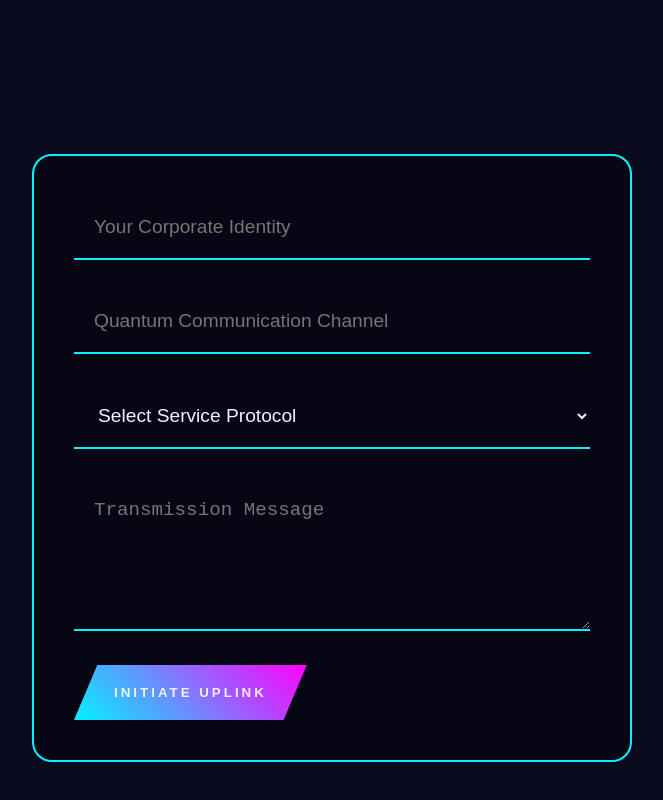
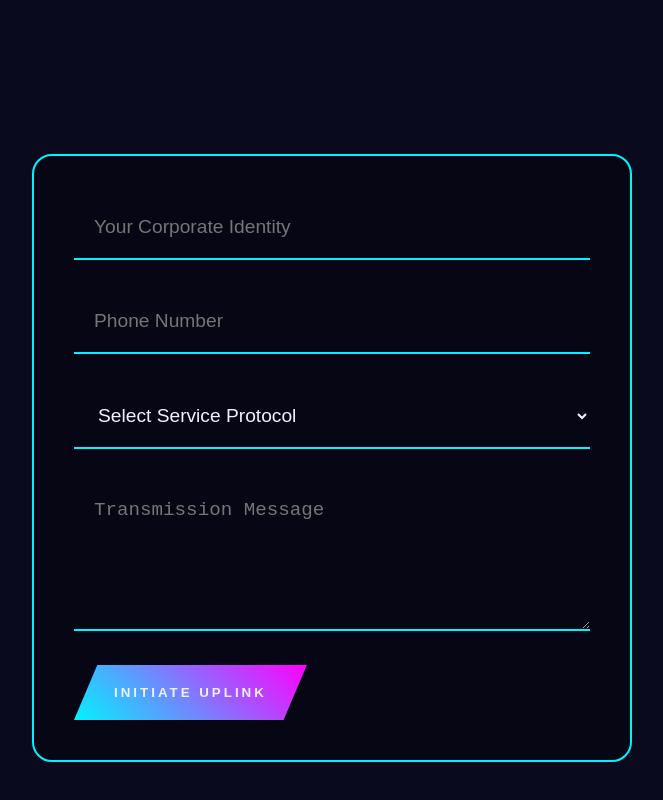
Before and after one commit to akhil3046/ScaleUp, a plain HTML site: page index.html in a window 1280 px wide. Shown: the part 1123-1923 px from the top of the page, without its empty margins (308-971 px from the left). Drawn offline with Linux system fonts and the light colour scheme.

Commit message:
Update index.html

```diff
--- a/index.html
+++ b/index.html
@@ -258,7 +258,7 @@
     <section class="contact-section">
         <div class="quantum-form">
             <input type="text" class="form-input" placeholder="Your Corporate Identity">
-            <input type="email" class="form-input" placeholder="Quantum Communication Channel">
+            <input type="email" class="form-input" placeholder="Phone Number">
             <select class="form-input">
                 <option>Select Service Protocol</option>
                 <option>Web Development Matrix</option>
```
